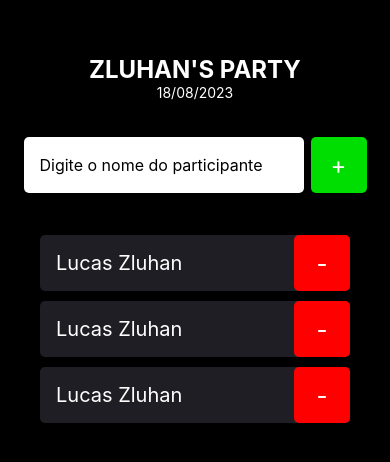
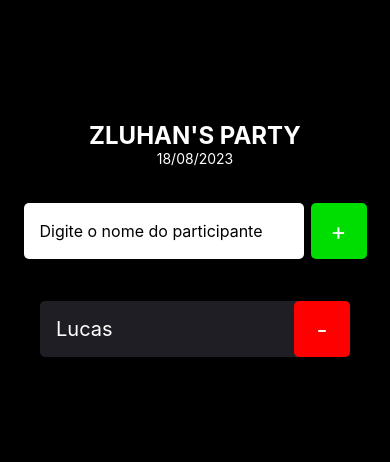
Before and after one commit to lucaszluhan/im-here, a React Native app: screen / in a window 390 px wide. Shown: the part 178-640 px from the top of the page. Built offline with nearby package versions, Linux system fonts and the light colour scheme.

Commit message:
add component props

```diff
--- a/src/components/Participant/index.tsx
+++ b/src/components/Participant/index.tsx
@@ -1,11 +1,12 @@
 import { Text, TouchableOpacity, View } from 'react-native'
 import { styles } from './styles'
+import { ParticipantProps } from './types'
 
-export function Participant() {
+export function Participant({ name, onRemove }: ParticipantProps) {
   return (
     <View style={styles.container}>
-      <Text style={styles.name}>Lucas Zluhan</Text>
-      <TouchableOpacity style={styles.button}>
+      <Text style={styles.name}>{name}</Text>
+      <TouchableOpacity style={styles.button} onPress={onRemove}>
         <Text style={styles.buttontext}>-</Text>
       </TouchableOpacity>
     </View>
--- /dev/null
+++ b/src/components/Participant/types.tsx
@@ -0,0 +1,4 @@
+export interface ParticipantProps {
+  name: string
+  onRemove: () => void
+}
--- a/src/screens/Home/index.tsx
+++ b/src/screens/Home/index.tsx
@@ -5,6 +5,10 @@ import { styles } from './styles'
 export default function Home() {
   function handleParticipantAdd() {
     console.log('Voce clicou no botao de add')
+  }
+
+  function handleParticipantRemove(name: string) {
+    console.log(`Voce clicou para remover ${name}`)
   }
 
   return (
@@ -22,9 +26,7 @@ export default function Home() {
           <Text style={styles.buttontext}>+</Text>
         </TouchableOpacity>
       </View>
-      <Participant />
-      <Participant />
-      <Participant />
+      <Participant name='Lucas' onRemove={() => handleParticipantRemove('Lucas')} />
     </View>
   )
 }
```
